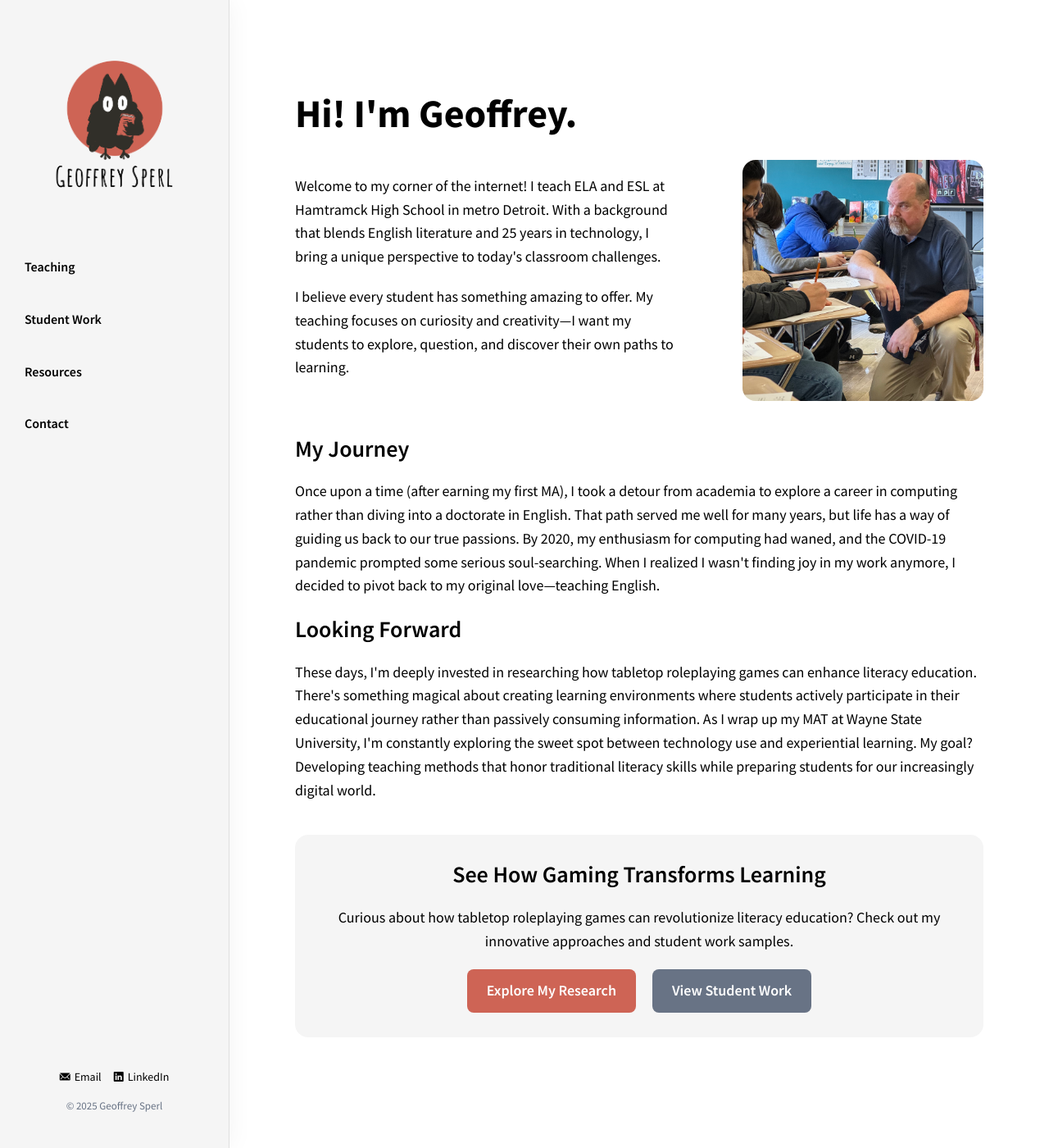
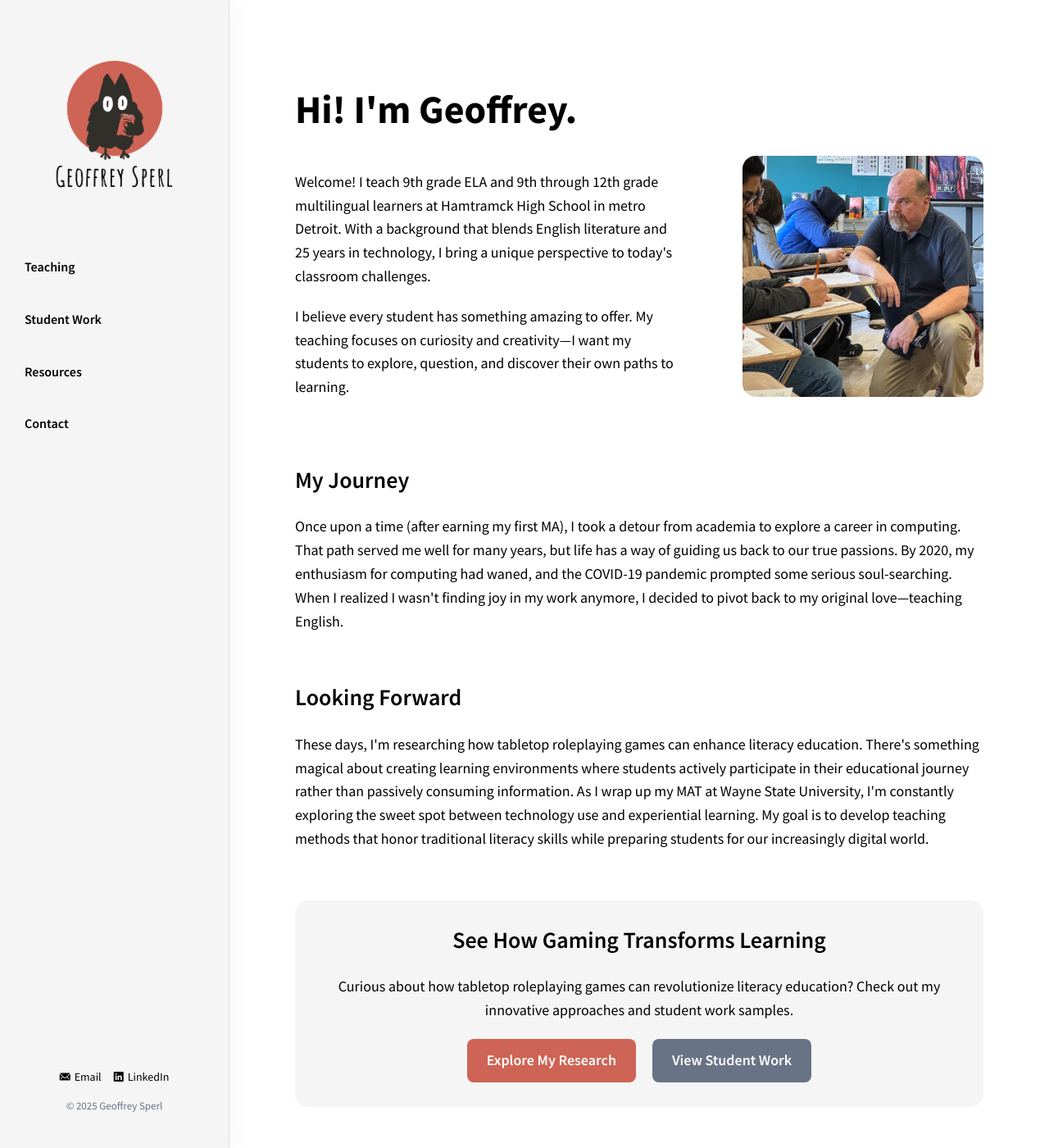
Before and after one commit to geoffreysperl/teaching, a Jekyll site: the page built from index.html, in a window 1280 px wide and 1400 px high. Shown: the whole window at 82% size. Built offline with Jekyll 4.4.1, drawn with Linux system fonts in a browser that asks for light colours.

Commit message:
One more fix?

```diff
--- a/_includes/main.scss
+++ b/_includes/main.scss
@@ -405,13 +405,34 @@
 
 /* Homepage alignment adjustment */
 .homepage-aligned {
-    padding-top: 0; /* Remove default padding */
+  padding-top: 0;
 }
 
 .homepage-aligned .homepage-title {
-    margin-top: 0; /* Remove top margin */
-    padding-top: 0; /* Remove top padding */
-    line-height: 1.1; /* Tighter line height */
+  margin-top: -5px;
+  padding-top: 0;
+  margin-bottom: 30px;
+  line-height: 1.1;
+}
+
+/* Section spacing */
+.homepage-container h2,
+.content h2 {
+  margin-top: 60px;
+  margin-bottom: 25px;
+}
+
+.homepage-container h2:first-of-type {
+  margin-top: 60px;
+}
+
+.homepage-container p,
+.content p {
+  margin-bottom: 20px;
+}
+
+h2 + p:last-of-type {
+  margin-bottom: 0;
 }
 
 /* Call to Action */
@@ -419,7 +440,8 @@
   background-color: var(--background-alt-color);
   border-radius: 16px;
   padding: 30px;
-    margin: 40px 0;
+  margin-top: 60px;
+  margin-bottom: 40px;
   text-align: center;
 }
 
--- a/index.html
+++ b/index.html
@@ -7,7 +7,7 @@ layout: page
 
   <div class="intro-container">
     <div class="intro-text">
-      <p>Welcome to my corner of the internet! I teach ELA and ESL at Hamtramck High School in metro Detroit. With a background that blends English literature and 25 years in technology, I bring a unique perspective to today's classroom challenges.</p>
+      <p>Welcome! I teach 9th grade ELA and 9th through 12th grade multilingual learners at Hamtramck High School in metro Detroit. With a background that blends English literature and 25 years in technology, I bring a unique perspective to today's classroom challenges.</p>
 
       <p>I believe every student has something amazing to offer. My teaching focuses on curiosity and creativity—I want my students to explore, question, and discover their own paths to learning.</p>
     </div>
@@ -20,11 +20,11 @@ layout: page
 
 <h2>My Journey</h2>
 
-<p>Once upon a time (after earning my first MA), I took a detour from academia to explore a career in computing rather than diving into a doctorate in English. That path served me well for many years, but life has a way of guiding us back to our true passions. By 2020, my enthusiasm for computing had waned, and the COVID-19 pandemic prompted some serious soul-searching. When I realized I wasn't finding joy in my work anymore, I decided to pivot back to my original love—teaching English.</p>
+<p>Once upon a time (after earning my first MA), I took a detour from academia to explore a career in computing. That path served me well for many years, but life has a way of guiding us back to our true passions. By 2020, my enthusiasm for computing had waned, and the COVID-19 pandemic prompted some serious soul-searching. When I realized I wasn't finding joy in my work anymore, I decided to pivot back to my original love—teaching English.</p>
 
 <h2>Looking Forward</h2>
 
-<p>These days, I'm deeply invested in researching how tabletop roleplaying games can enhance literacy education. There's something magical about creating learning environments where students actively participate in their educational journey rather than passively consuming information. As I wrap up my MAT at Wayne State University, I'm constantly exploring the sweet spot between technology use and experiential learning. My goal? Developing teaching methods that honor traditional literacy skills while preparing students for our increasingly digital world.</p>
+<p>These days, I'm researching how tabletop roleplaying games can enhance literacy education. There's something magical about creating learning environments where students actively participate in their educational journey rather than passively consuming information. As I wrap up my MAT at Wayne State University, I'm constantly exploring the sweet spot between technology use and experiential learning. My goal is to develop teaching methods that honor traditional literacy skills while preparing students for our increasingly digital world.</p>
 
 <div class="call-to-action">
   <h2>See How Gaming Transforms Learning</h2>
```
Lines whose indentation alone changed are shown as unchanged.
